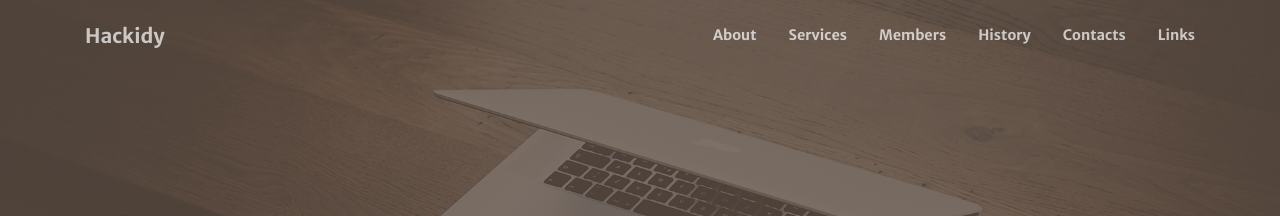
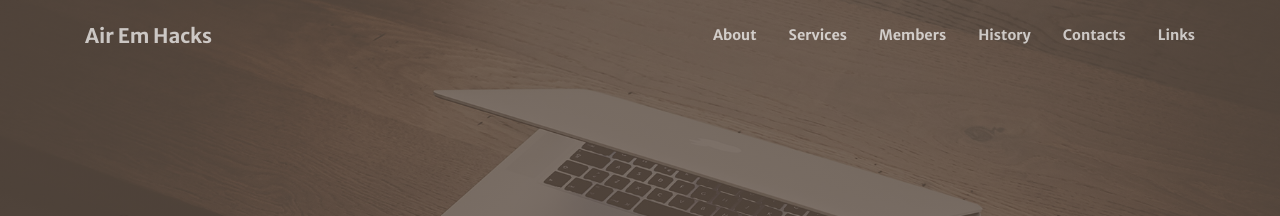
Before and after one commit to rmhacks/rmhacks-89405, a Jekyll site: the page built from index.md, in a window 1280 px wide. Shown: the top 216 px of the page. Built offline with Jekyll 4.4.1, drawn with Linux system fonts in a browser that asks for light colours.

Commit message:
_config.yml: changed

```diff
--- a/_config.yml
+++ b/_config.yml
@@ -1,4 +1,4 @@
-title: Hackidy
+title: Air Em Hacks
 description: ''
 baseurl: ''
 url: ''
```
